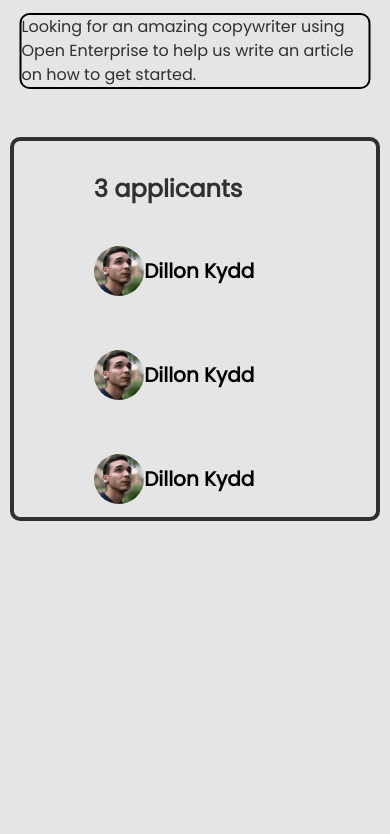
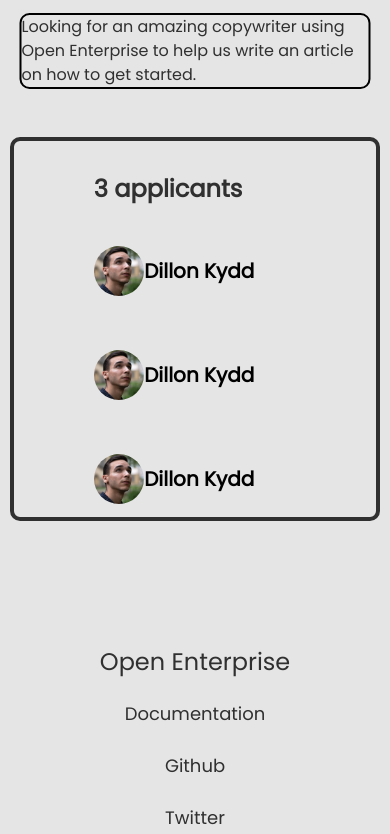
Before and after one commit to mchedlo14/Landing-page, a plain HTML site: page index.html in a window 390 px wide. Shown: the part 3538-4372 px from the top of the page. Before the commit the page ends 4059 px from the top, so only its background shows below. Drawn offline with Linux system fonts and the light colour scheme; a web font is replaced by a local one.

Commit message:
added footer

```diff
--- a/index.html
+++ b/index.html
@@ -142,5 +142,15 @@
             </div>
         </div>
     </section>
+
+    <footer class="footer">
+        <p class="footer-title">Open Enterprise</p>
+
+        <ul class="footer-ul">
+            <li class="footer-li">Documentation</li>
+            <li class="footer-li">Github</li>
+            <li class="footer-li">Twitter</li>
+        </ul>
+    </footer>
 </body>
 </html>
--- a/responsive.css
+++ b/responsive.css
@@ -247,6 +247,9 @@
     .first-section-left-block{
         height: 300px;
     }
+    .footer-li{
+        font-size: 18px;
+    }
 }
 @media(max-width:690px){
     .section-first-title{
@@ -343,6 +346,16 @@
     .first-section-button{
         width: 210px;
         height: 58px;
+    }
+    .footer-title{
+        text-align: center;
+    }
+    .footer{
+        height: auto;
+        flex-direction: column;
+    }
+    .footer-ul{
+        justify-content: center;
     }
 }
 @media(max-width:600px){
@@ -453,6 +466,15 @@
     .members-right-block-title{
         margin-left: 60px;
     }
+    .footer-ul{
+        height: auto;
+        flex-direction: column;
+    }
+    .footer-li{
+        text-align: center;
+        margin-left: 0;
+        margin-top: 15px;
+    }
 }
 @media(max-width:390px){
     .section-first-title{
--- a/style.css
+++ b/style.css
@@ -347,3 +347,34 @@
     color: black;
     font-family: 'Poppins', sans-serif;
 }
+.footer{
+    max-width: 1328px;
+    height: 43px;
+    margin: auto;
+    margin-top: 120px;
+    display: flex;
+    justify-content: space-between;
+}
+.footer-title{
+    color: #303031;
+    font-style: normal;
+    font-weight: 500;
+    font-size: 24px;
+    line-height: 32px;
+    font-family: 'Poppins', sans-serif;
+    padding-top: 5px;
+}
+.footer-li{
+    margin-left: 40px;
+    color: #303031;
+    font-style: normal;
+    font-weight: 500;
+    font-size: 24px;
+    line-height: 32px;
+    font-family: 'Poppins', sans-serif;
+    padding-top: 5px;
+}
+
+.footer-ul{
+    display: flex;
+}
```
